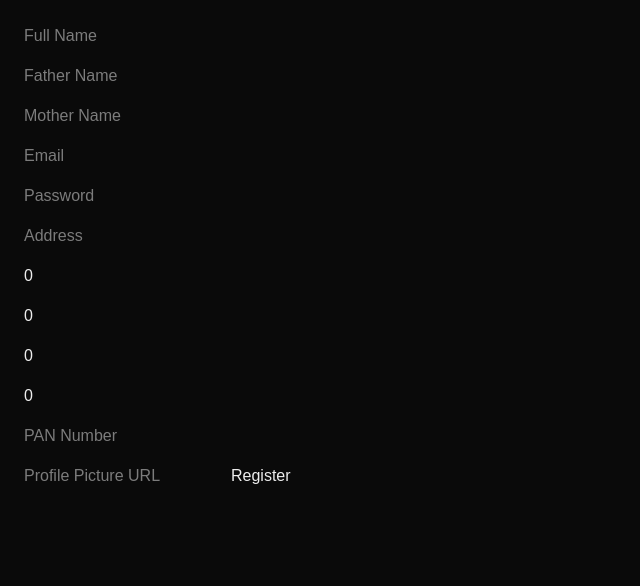
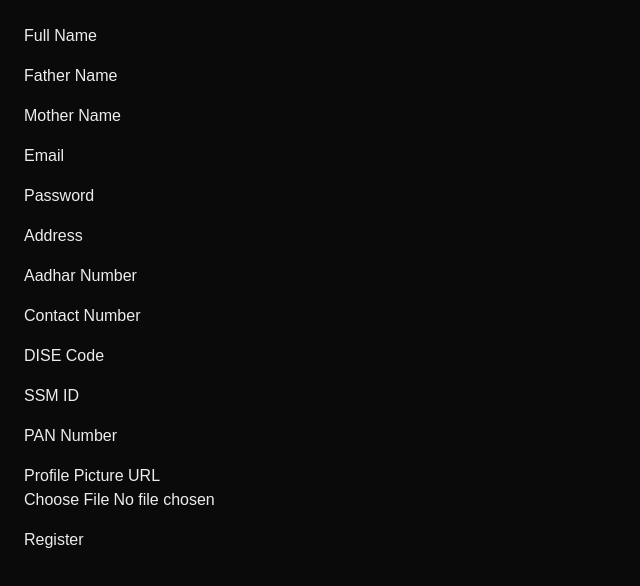
Before and after one commit to adityarwt1/School-Management-app-nextjs-mongodb, a Next.js app: page /studentRegister in a window 1280 px wide. Shown: the top 586 px of the page, without its empty margins (0-640 px from the left). Built offline with nearby package versions, Linux system fonts and the light colour scheme.

Commit message:
sutden registration done

```diff
--- /dev/null
+++ b/app/(student)/studentDashboard/page.tsx
@@ -0,0 +1,9 @@
+import React from 'react'
+
+const StudentDashboard = () => {
+  return (
+    <div>StudentDashboard</div>
+  )
+}
+
+export default StudentDashboard
--- a/app/(student)/studentRegister/page.tsx
+++ b/app/(student)/studentRegister/page.tsx
@@ -1,4 +1,7 @@
+"use client";
 import { StudenterRegisterInterface } from "@/interfaces/Student/Student";
+import { ImageServices } from "@/services/images/image";
+import { StudentApi } from "@/services/Student/student";
 import { useRouter } from "next/navigation";
 import React, { useState, ChangeEvent, FormEvent } from "react";
 
@@ -17,9 +20,11 @@ const StudentRegisterPage = () => {
     profilePicture: "",
     ssmId: 0,
   });
-  const router = useRouter()
-  const [error, setError] = useState<string>("")
-  const [isLoding, setIsLoading] = useState<boolean>(false)
+  console.log(data)
+  const router = useRouter();
+  const [error, setError] = useState<string>("");
+  const [isLoading, setIsLoading] = useState<boolean>(false);
+  const studentApiServices = new StudentApi();
 
   const handleChange = (e: ChangeEvent<HTMLInputElement>) => {
     const { name, value, type } = e.target;
@@ -30,103 +35,172 @@ const StudentRegisterPage = () => {
     }));
   };
 
-  const handleSubmit = (e: FormEvent) => {
+  const handleSubmit = async (e: FormEvent<HTMLFormElement>) => {
     e.preventDefault();
-    setIsLoading(true)
+    setIsLoading(true);
+
     try {
+      const response = await studentApiServices.registerStudent(data);
 
-    } catch  {
-        setError("Failed to register student!")
-    }finally{
-        setIsLoading(false)
+      if (response.success) {
+        router.replace("/studentDashboard");
+      } else if (response.error) {
+        setError(response.error);
+      } else {
+        setError(response.message || "Something went wrong!");
+      }
+    } catch {
+      setError("Failed to register student!");
+    } finally {
+      setIsLoading(false);
     }
   };
 
+  const handleImageChange =async (e:ChangeEvent<HTMLInputElement>)=>{
+    const {name , files} = e.target
+    const imageServices = new ImageServices()
+    if(files){
+      const url = await imageServices.convertToBase64(files[0])
+
+      setData(prev=> ({
+        ...prev,
+        [name]:url
+      }))
+    }
+  }
   return (
+    <>
       <form onSubmit={handleSubmit} className="p-6 space-y-4 max-w-md">
-      <input required
+        <div>
+          <label htmlFor="fullName">Full Name</label>
+          <input
+            required
+            id="fullName"
             name="fullName"
-        placeholder="Full Name"
-        value={data.fullName}
             onChange={handleChange}
           />
-      <input required
+        </div>
+
+        <div>
+          <label htmlFor="fatherName">Father Name</label>
+          <input
+            required
+            id="fatherName"
             name="fatherName"
-        placeholder="Father Name"
-        value={data.fatherName}
             onChange={handleChange}
           />
-      <input required
+        </div>
+
+        <div>
+          <label htmlFor="motherName">Mother Name</label>
+          <input
+            required
+            id="motherName"
             name="motherName"
-        placeholder="Mother Name"
-        value={data.motherName}
             onChange={handleChange}
           />
-      <input required
+        </div>
+
+        <div>
+          <label htmlFor="email">Email</label>
+          <input
+            required
+            id="email"
+            type="email"
             name="email"
-        type="email"
-        placeholder="Email"
-        value={data.email}
             onChange={handleChange}
           />
-      <input required
+        </div>
+
+        <div>
+          <label htmlFor="password">Password</label>
+          <input
+            required
+            id="password"
+            type="password"
             name="password"
-        type="password"
-        placeholder="Password"
-        value={data.password}
             onChange={handleChange}
           />
-      <input required
-        name="address"
-        placeholder="Address"
-        value={data.address}
+        </div>
+
+        <div>
+          <label htmlFor="address">Address</label>
+          <input required id="address" name="address" onChange={handleChange} />
+        </div>
+
+        <div>
+          <label htmlFor="aadharNumber">Aadhar Number</label>
+          <input
+            required
+            id="aadharNumber"
+            type="number"
+            name="aadharNumber"
             onChange={handleChange}
           />
+        </div>
 
-      <input required
-        name="aadharNumber"
+        <div>
+          <label htmlFor="contactNumber">Contact Number</label>
+          <input
+            required
+            id="contactNumber"
             type="number"
-        placeholder="Aadhar Number"
-        value={data.aadharNumber}
+            name="contactNumber"
             onChange={handleChange}
           />
-      <input required
-        name="contactNumber"
+        </div>
+
+        <div>
+          <label htmlFor="diseCode">DISE Code</label>
+          <input
+            required
+            id="diseCode"
             type="number"
-        placeholder="Contact Number"
-        value={data.contactNumber}
+            name="diseCode"
             onChange={handleChange}
           />
-      <input required
-        name="diseCode"
+        </div>
+
+        <div>
+          <label htmlFor="ssmId">SSM ID</label>
+          <input
+            required
+            id="ssmId"
             type="number"
-        placeholder="DISE Code"
-        value={data.diseCode}
+            name="ssmId"
             onChange={handleChange}
           />
-      <input required
-        name="ssmId"
-        type="number"
-        placeholder="SSM ID"
-        value={data.ssmId}
+        </div>
+
+        <div>
+          <label htmlFor="panNumber">PAN Number</label>
+          <input
+            required
+            id="panNumber"
+            name="panNumber"
             onChange={handleChange}
           />
+        </div>
 
-      <input required
-        name="panNumber"
-        placeholder="PAN Number"
-        value={data.panNumber}
-        onChange={handleChange}
+        <div>
+          <label htmlFor="profilePicture">Profile Picture URL</label>
+          <input
+            required
+            id="profilePicture"
+            name="profilePicture"
+            onChange={handleImageChange}
+            type="file"
+            accept="images/*"
           />
-      <input required
-        name="profilePicture"
-        placeholder="Profile Picture URL"
-        value={data.profilePicture}
-        onChange={handleChange}
-      />
+        </div>
 
-      <button type="submit">Register</button>
+        <button type="submit" disabled={isLoading}>
+          {isLoading ? "Register..." : "Register"}
+        </button>
       </form>
+
+      {error && <div>{error}</div>}
+    </>
   );
 };
 
--- /dev/null
+++ b/services/Student/student.ts
@@ -0,0 +1,28 @@
+"use client"
+import { StanderedResponse } from "@/interfaces/ApiResponse/standeredResponse";
+import { StudenterRegisterInterface } from "@/interfaces/Student/Student";
+
+export class StudentApi{
+    async registerStudent(data:StudenterRegisterInterface):Promise<StanderedResponse>{
+        try {
+            const response = await fetch("/api/v1/registerStudent",{
+                method:"POST",
+                headers:{
+                    "Content-Type":"application/json",
+                    "Authorization":"true"
+                },
+                body:JSON.stringify(data)
+            })
+
+            const resData :StanderedResponse = await response.json();
+
+            return resData
+        } catch (error) {
+            return {
+                success:false,
+                error:"Internal server issue.",
+                message:(error as Error).message
+            }
+        }
+    }
+}
```
Lines whose indentation alone changed are shown as unchanged.
